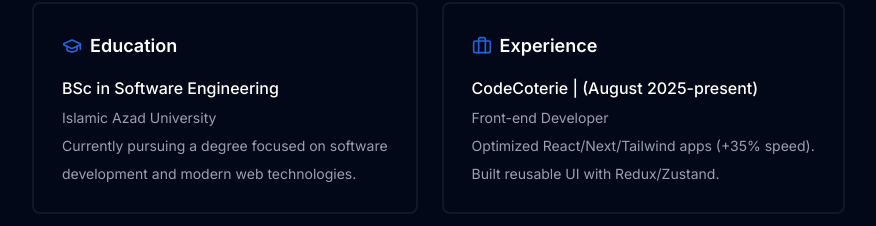
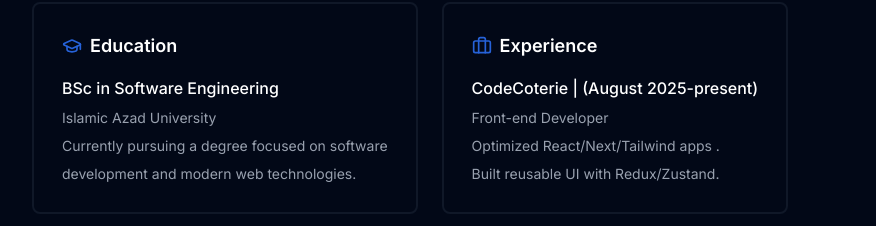
Before and after one commit to elmira1385/portfolio, a Next.js app: page / in a window 1280 px wide. Shown: the part 1260-1486 px from the top of the page, without its empty margins (152-1028 px from the left). Built offline with nearby package versions, Linux system fonts and the light colour scheme; no server answers.

Commit message:
changed some information

```diff
--- a/src/app/UI/About.tsx
+++ b/src/app/UI/About.tsx
@@ -129,7 +129,7 @@ const About = () => {
                 Front-end Developer
               </p>
               <p className="text-[12px] sm:text-sm dark:text-gray-400 text-gray-500">
-                Optimized React/Next/Tailwind apps (+35% speed).
+                Optimized React/Next/Tailwind apps .
 
               </p>
               <p className="text-[12px] sm:text-sm dark:text-gray-400 text-gray-500">
```
Also changed, not shown: 1 other file (tests, documents, lock files or other folders).
